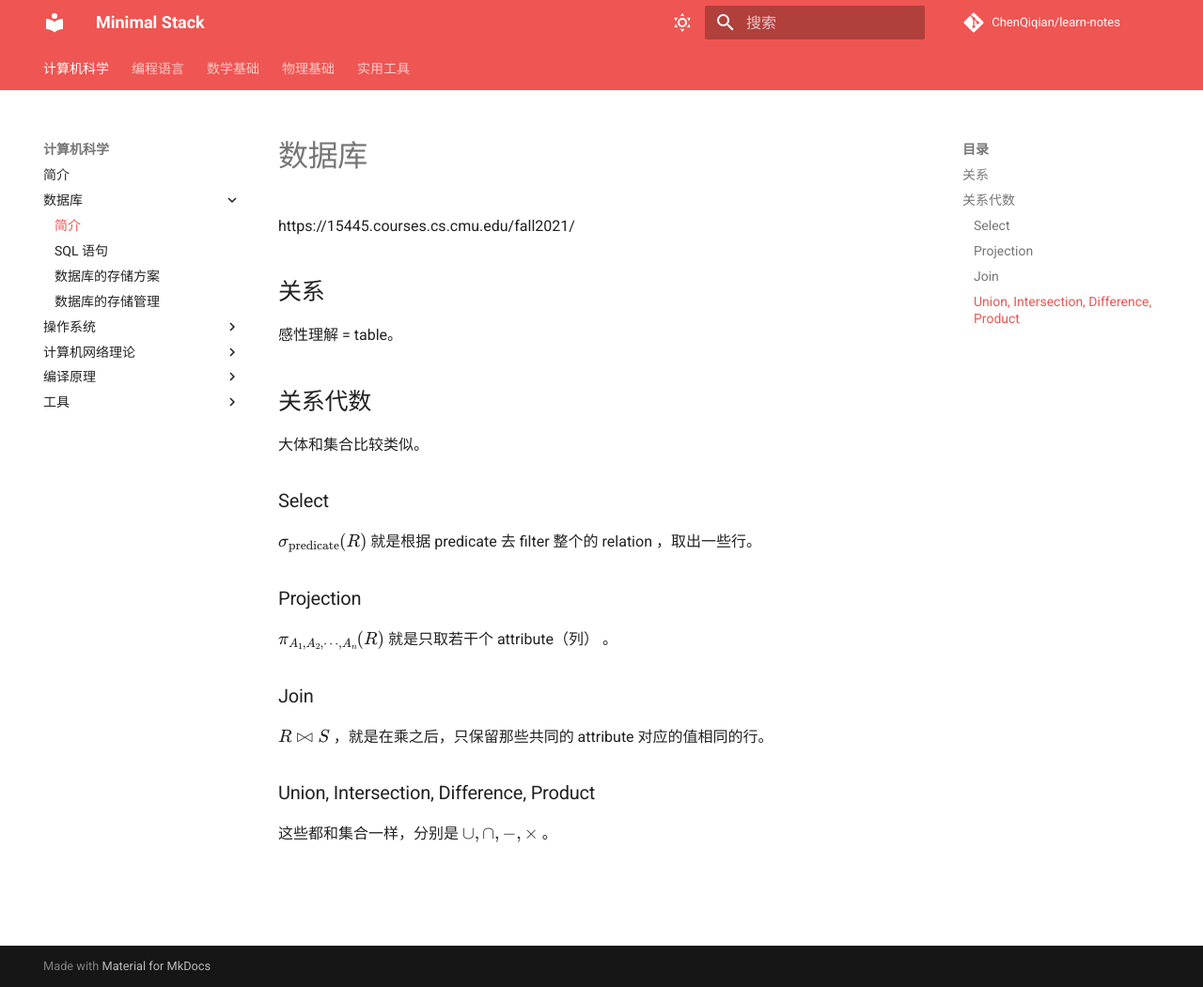
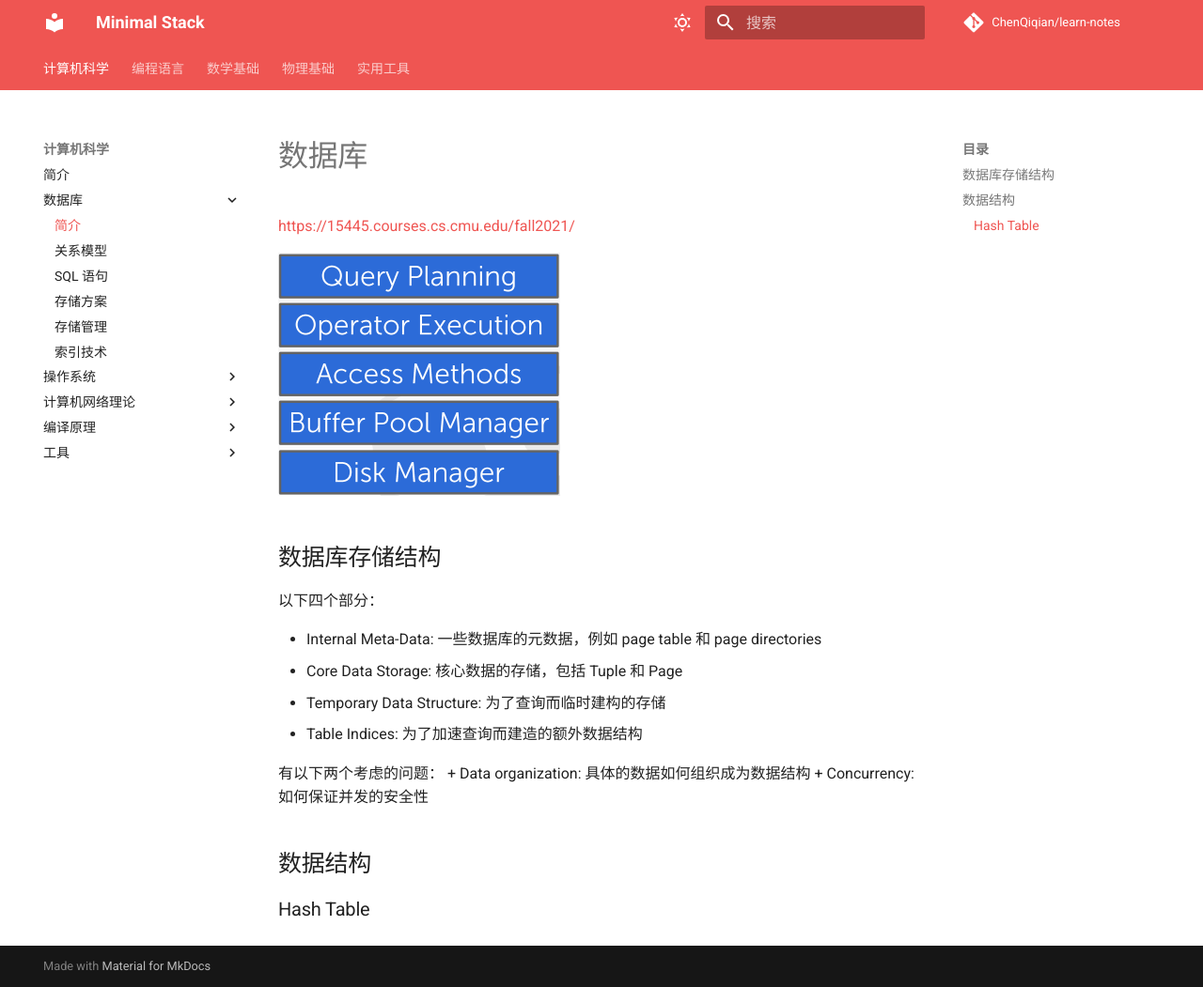
Before and after one commit to ChenQiqian/learn-notes, an MkDocs documentation site: the page built from docs/cs/db/index.md, in a window 1280 px wide and 1051 px high. Shown: the whole window at 94% size. Built offline with MkDocs 1.6.1 and Material for MkDocs 9.7.7, drawn with Linux system fonts in a browser that asks for light colours; comment, search, counter and statistics services are not loaded.

Commit message:
add index

```diff
--- a/docs/cs/db/index.md
+++ b/docs/cs/db/index.md
@@ -1,27 +1,22 @@
 # 数据库
 
-https://15445.courses.cs.cmu.edu/fall2021/
+<https://15445.courses.cs.cmu.edu/fall2021/>
 
-## 关系
+![](general.png)
 
-感性理解 = table。
+## 数据库存储结构
 
-## 关系代数
+以下四个部分：
 
-大体和集合比较类似。
++ Internal Meta-Data: 一些数据库的元数据，例如 page table 和 page directories
++ Core Data Storage: 核心数据的存储，包括 Tuple 和 Page
++ Temporary Data Structure: 为了查询而临时建构的存储
++ Table Indices: 为了加速查询而建造的额外数据结构
 
-### Select
+有以下两个考虑的问题：
++ Data organization: 具体的数据如何组织成为数据结构
++ Concurrency: 如何保证并发的安全性
 
-$\sigma_{\text{predicate}}(R)$ 就是根据 predicate 去 filter 整个的 relation ，取出一些行。
+## 数据结构
 
-### Projection
-
-$\pi_{A_1,A_2, \cdots, A_n}(R)$ 就是只取若干个 attribute（列） 。
-
-### Join
-
-$R \Join S$ ，就是在乘之后，只保留那些共同的 attribute 对应的值相同的行。
-
-### Union, Intersection, Difference, Product
-
-这些都和集合一样，分别是 $\cup, \cap, -, \times$ 。
+### Hash Table
--- a/mkdocs.yml
+++ b/mkdocs.yml
@@ -8,9 +8,11 @@ nav:
     - 简介: cs/index.md
     - 数据库:
       - 简介: cs/db/index.md
+      - 关系模型: cs/db/relation.md
       - SQL 语句: cs/db/sql.md
-      - 数据库的存储方案: cs/db/storage.md
-      - 数据库的存储管理: cs/db/buffer.md
+      - 存储方案: cs/db/storage.md
+      - 存储管理: cs/db/buffer.md
+      - 索引技术: cs/db/indices.md
     - 操作系统:
       - 简介: cs/os/index.md
       - 操作系统概述: cs/os/chap1.md
```
Also changed, not shown: docs/cs/db/indices.md (added, +78 -0 lines), docs/cs/db/relation.md (added, +25 -0 lines), docs/cs/db/general.png (added).
